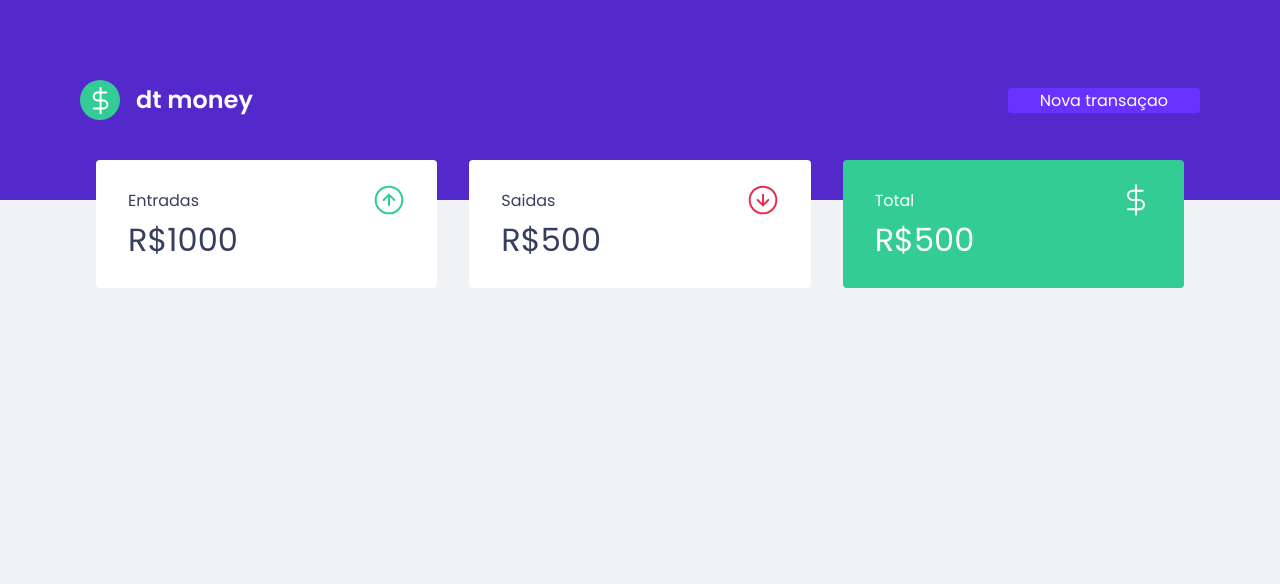
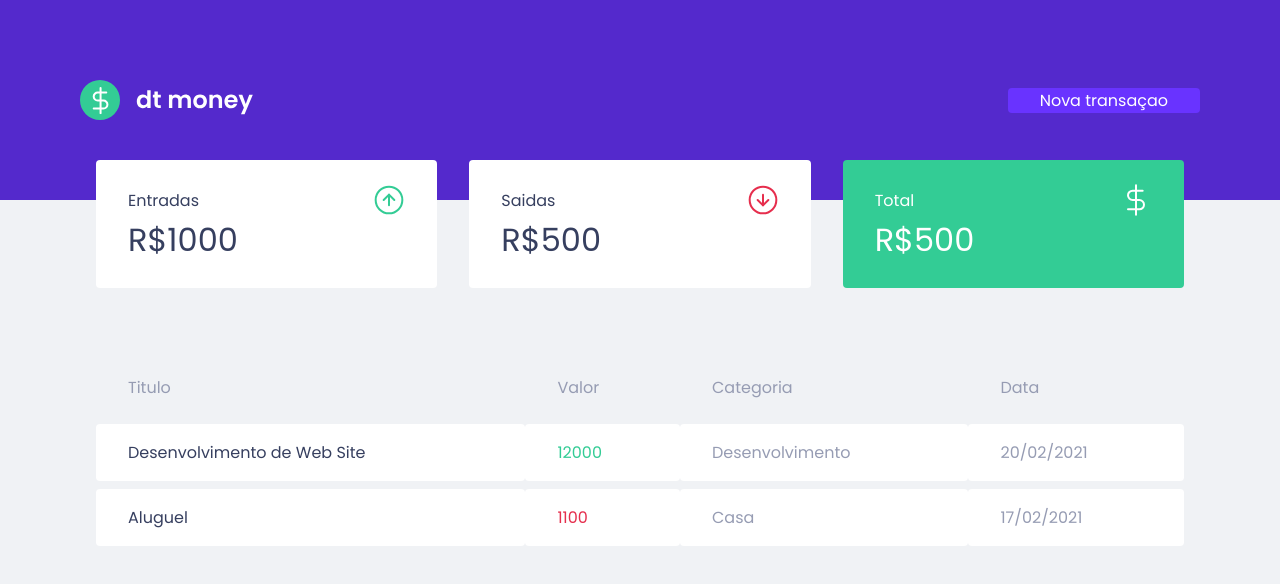
Before and after one commit to pedrokpdo/approcket, a React (Create React App) app: page / in a window 1280 px wide. Shown: the top 584 px of the page. Built offline with nearby package versions, Linux system fonts and the light colour scheme.

Commit message:
tabela de transacoes

```diff
--- a/src/components/Dashboard/index.tsx
+++ b/src/components/Dashboard/index.tsx
@@ -1,10 +1,12 @@
 import { Summary } from "../Summary";
+import { TransactionsTable } from "../TransactionsTable";
 import { Container } from "./styles";
 
 export function Dashboard() {
     return (
         <Container>
             <Summary />
+            <TransactionsTable />
         </Container>
     )
 }
--- /dev/null
+++ b/src/components/TransactionsTable/index.tsx
@@ -0,0 +1,33 @@
+import { Container } from "./styles";
+
+export function TransactionsTable() {
+    return (
+        <Container>
+            <table>
+                <thead>
+                    <tr>
+                        <th>Titulo</th>
+                        <th>Valor</th>
+                        <th>Categoria</th>
+                        <th>Data</th>
+                    </tr>
+                </thead>
+                <tbody>
+                    <tr>
+                        <td className="title">Desenvolvimento de Web Site</td>
+                        <td className="deposit">12000</td>
+                        <td>Desenvolvimento</td>
+                        <td>20/02/2021</td>
+                    </tr>
+                    <tr>
+                        <td className="title">Aluguel</td>
+                        <td className="withdraw">1100</td>
+                        <td>Casa</td>
+                        <td>17/02/2021</td>
+                    </tr>
+
+                </tbody>
+            </table>
+        </Container>
+    )
+}
--- /dev/null
+++ b/src/components/TransactionsTable/styles.ts
@@ -0,0 +1,35 @@
+import styled from "styled-components";
+
+export const Container = styled.div`
+    margin-top: 4rem;
+
+    table {
+        width: 100%;
+        border-spacing: 0 0.5rem;
+
+        th {
+            color: var(--text-body);
+            font-weight: 400;
+            padding: 1rem 2rem;
+            text-align: left;
+            line-height: 1.5rem;
+        }
+        td {
+            padding: 1rem 2rem;
+            border: 0;
+            background: var(--shape);
+            color: var(--text-body);
+            border-radius: 0.25rem;
+
+            &:first-child {
+                color: var(--text-title)
+            }
+            &.deposit {
+                color: var(--green);
+            }
+            &.withdraw {
+                color: var(--red);
+            }
+        }
+    }
+`
```
